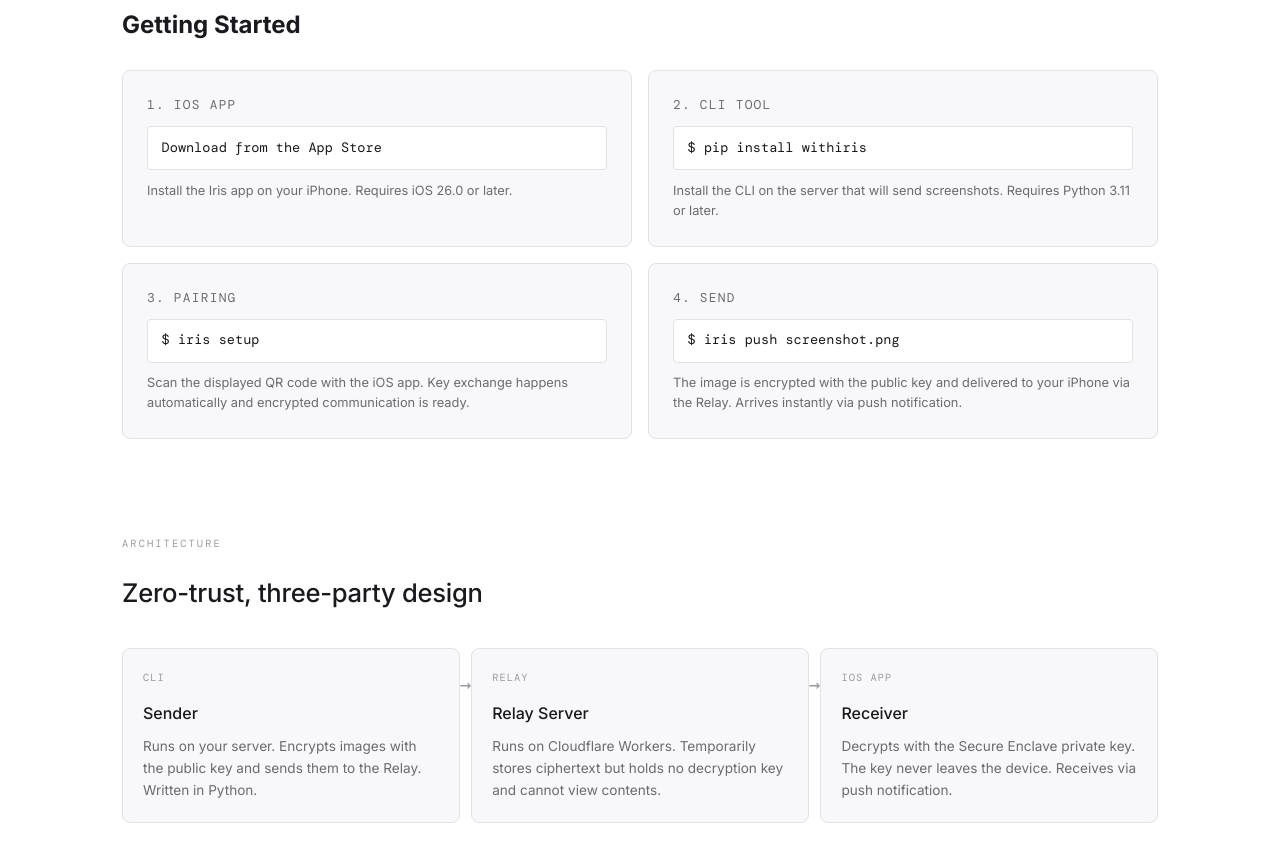
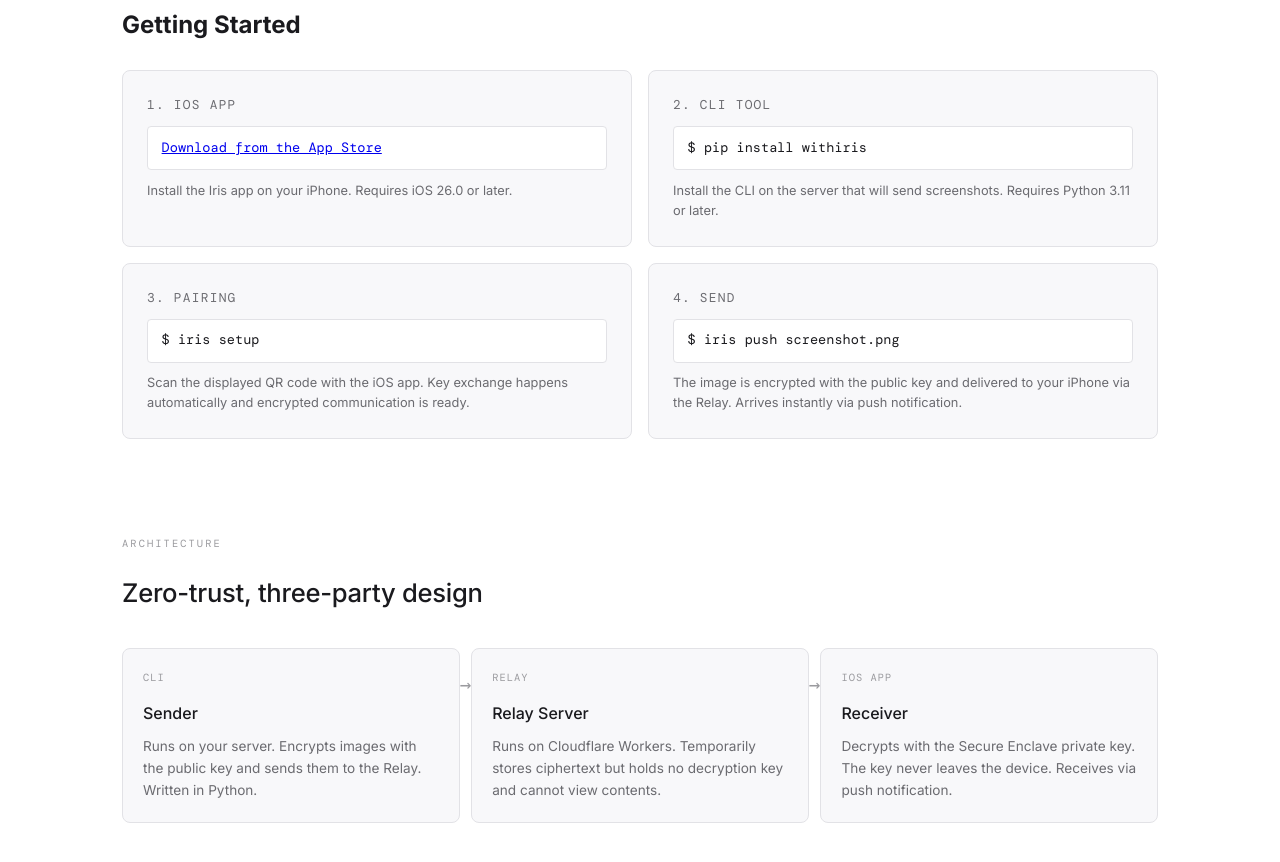
Before and after one commit to asonas/withiris, a website: page pages/index.html in a window 1280 px wide. Shown: the part 1120-1982 px from the top of the page. Drawn offline with nearby package versions, Linux system fonts and the light colour scheme; a web font is replaced by a local one.

Commit message:
Update iOS App Store links with actual URL
Replace placeholder App Store links with the actual Iris app URL
(https://apps.apple.com/jp/app/iris-screenshot-relay/id6760296088)
in both the README and landing page. The install section on the
landing page now links directly to the App Store for easier user
access.

```diff
--- a/pages/index.html
+++ b/pages/index.html
@@ -626,7 +626,7 @@
   <div class="install-grid">
     <div class="install-card">
       <p class="install-card-label">1. iOS App</p>
-      <div class="install-cmd">Download from the App Store</div>
+      <div class="install-cmd"><a href="https://apps.apple.com/jp/app/iris-screenshot-relay/id6760296088">Download from the App Store</a></div>
       <p>Install the Iris app on your iPhone. Requires iOS 26.0 or later.</p>
     </div>
     <div class="install-card">
```
Also changed, not shown: cli/README.md.
